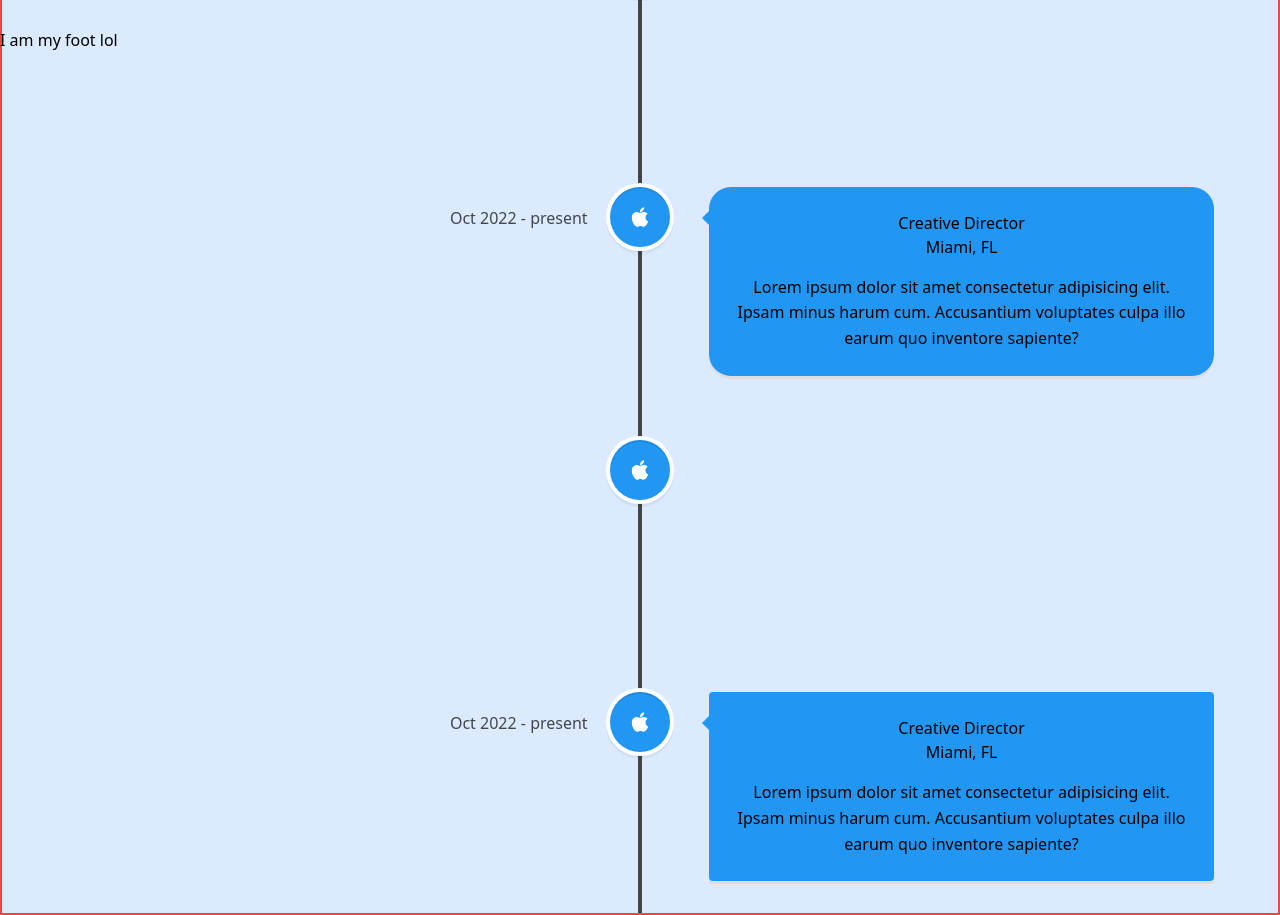
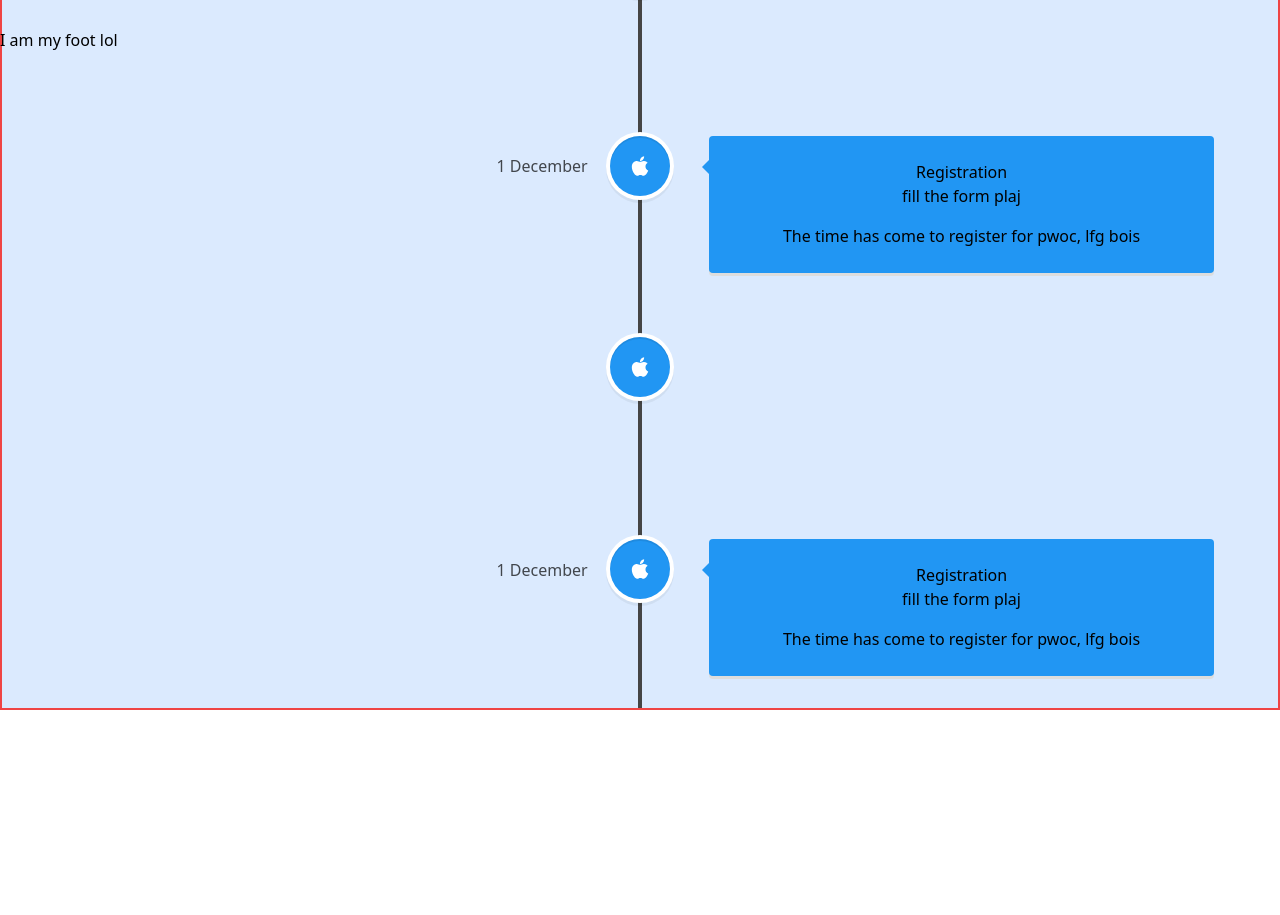
Before and after one commit to PEC-CSS/PWoC, a Next.js app: page / in a window 1280 px wide. Shown: the part 840-1755 px from the top of the page. After the commit the page ends 1550 px from the top, so only its background shows below. Built offline with nearby package versions, Linux system fonts and the light colour scheme.

Commit message:
working on ui a bit

```diff
--- a/components/Navbar.tsx
+++ b/components/Navbar.tsx
@@ -1,7 +1,7 @@
 import Link from "next/link";
 import { useState } from "react";
 import { AiOutlineMenuUnfold, AiOutlineMenuFold } from "react-icons/ai";
-import { TbLayoutDashboard } from "react-icons/tb";
+import {TbHome2, TbLayoutDashboard} from "react-icons/tb";
 import { HiTemplate } from "react-icons/hi";
 import { GiSellCard } from "react-icons/gi";
 import { AiFillCrown } from "react-icons/ai";
@@ -123,6 +123,11 @@ export const Navbar = () => {
 
 const navLinks = [
     {
+        title: "Home",
+        link: "/",
+        icon: <TbHome2 />,
+    },
+    {
         title: "Leaderboard",
         link: "/leaderboard",
         icon: <TbLayoutDashboard />,
--- a/components/Timeline.tsx
+++ b/components/Timeline.tsx
@@ -6,10 +6,41 @@ import {
 import "react-vertical-timeline-component/style.min.css";
 import { AiFillApple } from "react-icons/ai";
 
+const events = [
+    {
+        title: "Registration",
+        subtitle: "fill the form plaj",
+        date: "1 December",
+        description: "The time has come to register for pwoc, lfg bois"
+    },
+    {
+        title: "Registration",
+        subtitle: "fill the form plaj",
+        date: "1 December",
+        description: "The time has come to register for pwoc, lfg bois"
+    },
+    {
+        title: "Registration",
+        subtitle: "fill the form plaj",
+        date: "1 December",
+        description: "The time has come to register for pwoc, lfg bois"
+    },
+    {
+        title: "Registration",
+        subtitle: "fill the form plaj",
+        date: "1 December",
+        description: "The time has come to register for pwoc, lfg bois"
+    }
+]
+
 function Timeline() {
     return (
         <VerticalTimeline lineColor="#454545">
+            {
+                events.map((event, i)=> {
+                    return (
                         <VerticalTimelineElement
+                            key={i}
                             className="vertical-timeline-element--work"
                             contentStyle={{
                                 background: "rgb(33, 150, 243)",
@@ -18,99 +49,23 @@ function Timeline() {
                             contentArrowStyle={{
                                 borderRight: "7px solid  rgb(33, 150, 243)",
                             }}
-                date="Oct 2022 - present"
+                            date={event.date}
                             iconStyle={{ background: "rgb(33, 150, 243)", color: "#fff"}}
                             icon={<AiFillApple />}
                         >
                             <h3 className="vertical-timeline-element-title">
-                    Creative Director
+                                {event.title}
                             </h3>
                             <h4 className="vertical-timeline-element-subtitle">
-                    Miami, FL
+                                {event.subtitle}
                             </h4>
                             <p>
-                    Lorem ipsum dolor sit amet consectetur adipisicing elit.
-                    Ipsam minus harum cum. Accusantium voluptates culpa illo
-                    earum quo inventore sapiente?
+                                {event.description}
                             </p>
                         </VerticalTimelineElement>
-            <VerticalTimelineElement
-                className="vertical-timeline-element--work"
-                contentStyle={{
-                    background: "rgb(33, 150, 243)",
-                    color: "#000",
-                    borderRadius: "22px"
-
-                }}
-                contentArrowStyle={{
-                    borderRight: "7px solid  rgb(33, 150, 243)",
-                }}
-                date="Oct 2022 - present"
-                iconStyle={{ background: "rgb(33, 150, 243)", color: "#fff" }}
-                icon={<AiFillApple />}
-            >
-                <h3 className="vertical-timeline-element-title">
-                    Creative Director
-                </h3>
-                <h4 className="vertical-timeline-element-subtitle">
-                    Miami, FL
-                </h4>
-                <p>
-                    Lorem ipsum dolor sit amet consectetur adipisicing elit.
-                    Ipsam minus harum cum. Accusantium voluptates culpa illo
-                    earum quo inventore sapiente?
-                </p>
-            </VerticalTimelineElement>
-            <VerticalTimelineElement
-                className="vertical-timeline-element--education"
-                contentStyle={{
-                    background: "rgb(33, 150, 243)",
-                    color: "#000",
-                }}
-                contentArrowStyle={{
-                    borderRight: "7px solid  rgb(33, 150, 243)",
-                }}
-                date="Oct 2022 - present"
-                iconStyle={{ background: "rgb(33, 150, 243)", color: "#fff" }}
-                icon={<AiFillApple />}
-            >
-                <h3 className="vertical-timeline-element-title">
-                    Creative Director
-                </h3>
-                <h4 className="vertical-timeline-element-subtitle">
-                    Miami, FL
-                </h4>
-                <p>
-                    Lorem ipsum dolor sit amet consectetur adipisicing elit.
-                    Ipsam minus harum cum. Accusantium voluptates culpa illo
-                    earum quo inventore sapiente?
-                </p>
-            </VerticalTimelineElement>
-            <VerticalTimelineElement
-                className="vertical-timeline-element--education"
-                contentStyle={{
-                    background: "rgb(33, 150, 243)",
-                    color: "#000",
-                }}
-                contentArrowStyle={{
-                    borderRight: "7px solid  rgb(33, 150, 243)",
-                }}
-                date="Oct 2022 - present"
-                iconStyle={{ background: "rgb(33, 150, 243)", color: "#fff" }}
-                icon={<AiFillApple />}
-            >
-                <h3 className="vertical-timeline-element-title">
-                    Creative Director
-                </h3>
-                <h4 className="vertical-timeline-element-subtitle">
-                    Miami, FL
-                </h4>
-                <p>
-                    Lorem ipsum dolor sit amet consectetur adipisicing elit.
-                    Ipsam minus harum cum. Accusantium voluptates culpa illo
-                    earum quo inventore sapiente?
-                </p>
-            </VerticalTimelineElement>
+                    )
+                })
+            }
         </VerticalTimeline>
     );
 }
--- a/components/leaderboard/LeaderboardItem.tsx
+++ b/components/leaderboard/LeaderboardItem.tsx
@@ -13,7 +13,7 @@ export const LeaderboardItem = ({item, i}: {item: Item, i: number}) => {
             <TableRow key={i}>
                 <TableCell>{i + 1}</TableCell>
                 <TableCell colSpan={100}>
-                    <a className="flex flex-row items-center" href={item.user.html_url} target="_blank" rel="noreferrer">
+                    <div className="flex flex-row items-center">
                         <Image
                             src={item.user.avatar_url}
                             alt=""
@@ -21,10 +21,17 @@ export const LeaderboardItem = ({item, i}: {item: Item, i: number}) => {
                             width="50"
                             className="rounded-[50%]"/>
                         <div className="flex mx-[10px] flex-col">
-                            <div className="font-bold text-[20px]">{item.user.name}</div>
+                            <a
+                                href={item.user.html_url}
+                                target="_blank"
+                                rel="noreferrer"
+                                className="font-bold relative text-[20px] before:bottom-0 before:left-0 before:content-[''] before:absolute before:bg-sky-500 before:scale-x-0 before:w-full before:h-[2px] before:origin-right before:transition-transform before:ease-in-out before:duration-500 hover:cursor-pointer hover:before:origin-left hover:before:scale-x-100"
+                            >
+                                {item.user.name}
+                            </a>
                             <div>{item.user.username}</div>
                         </div>
-                    </a>
+                    </div>
                 </TableCell>
                 <TableCell
                     sx={{
--- a/pages/index.tsx
+++ b/pages/index.tsx
@@ -9,7 +9,7 @@ const Home: NextPage = ()=> {
             <Head>
                 <title>PWOC | PEC winter of code</title>
             </Head>
-            <div className='h-[75%] w-scren relative'>
+            <div className='h-[75%] w-screen relative'>
                 <Image src={'https://s3-us-west-2.amazonaws.com/com.uppercut.hero-images/assets/0206/comps/206_02322.jpg?v=2020-06-22'} fill loading='lazy' alt='PWOC' style={{objectFit: 'cover'}} />
             </div>
             <p>-- some about us stuff --</p>
--- a/pages/leaderboard.tsx
+++ b/pages/leaderboard.tsx
@@ -83,7 +83,7 @@ const Leaderboard: NextPage = ()=> {
                             animationData={snowman}
                             className="h-[300px] w-auto"
                         />
-                        <div className="font-bold text-[30px]">Preparing the leaderboard...</div>
+                        <div className="font-bold text-[30px] animate-pulse">Preparing the leaderboard...</div>
                     </div>
                 )
             }
```
Lines whose indentation alone changed are shown as unchanged.
